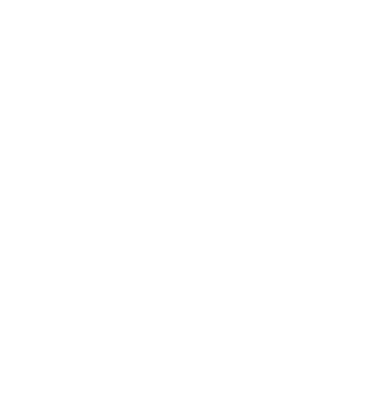
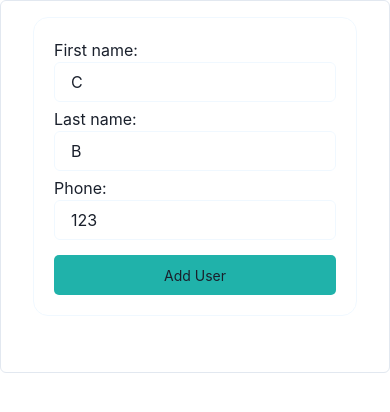
Before and after one commit to Devi-Harshan/work-porfolio, a React (Create React App) app: page /6 in a window 390 px wide. Before the commit this address had no page. Shown: the top 412 px of the page. Built offline with nearby package versions, Linux system fonts and the light colour scheme.

Commit message:
phone book

```diff
--- a/src/AppRoutes.js
+++ b/src/AppRoutes.js
@@ -7,6 +7,7 @@
 import { theme } from "./theme";
 import Counter from "./composites/Counter";
 import DependentDropDown from "./composites/DependentDropDown";
+import { Application } from "./composites/phoneBook";
 
 const AppRoutes = () => {
   return (
@@ -20,6 +21,7 @@
           <Route path="/3" element={<CardData />} />
           <Route path="/4" element={<Counter />} />
           <Route path="/5" element={<DependentDropDown />} />
+          <Route path="/6" element={<Application />} />
         </Routes>
       </BrowserRouter>
     </ChakraProvider>
--- a/src/MainPage.js
+++ b/src/MainPage.js
@@ -11,6 +11,10 @@
       <Button onClick={() => navigate("/3")}> Lazy Load Data and Modal </Button>
       <Button onClick={() => navigate("/4")}> Counter </Button>
       <Button onClick={() => navigate("/5")}> DependentDropDown </Button>
+      <Button onClick={() => navigate("/6")}>
+        {" "}
+        Parent Child Communication{" "}
+      </Button>
     </div>
   );
 };
--- /dev/null
+++ b/src/composites/phoneBook.jsx
@@ -0,0 +1,150 @@
+import React, { useState } from "react";
+import { Card, Input } from "@chakra-ui/react";
+const style = {
+  table: {
+    borderCollapse: "collapse",
+  },
+  tableCell: {
+    border: "1px solid gray",
+    margin: 0,
+    padding: "5px 10px",
+    width: "max-content",
+    minWidth: "150px",
+  },
+  form: {
+    container: {
+      padding: "20px",
+      border: "1px solid #F0F8FF",
+      borderRadius: "15px",
+      width: "max-content",
+      marginBottom: "40px",
+    },
+    inputs: {
+      marginBottom: "5px",
+    },
+    submitBtn: {
+      marginTop: "10px",
+      padding: "10px 15px",
+      border: "none",
+      backgroundColor: "lightseagreen",
+      fontSize: "14px",
+      borderRadius: "5px",
+    },
+  },
+};
+
+function PhoneBookForm(props) {
+  const initialObj = {
+    firstName: "C",
+    lastName: "B",
+    phone: "123",
+  };
+
+  const [user, setUser] = useState(initialObj);
+  const handleSubmit = (e) => {
+    if (!user.firstName || !user.lastName || !user.phone) return;
+    props.addUsers(user);
+    setUser(initialObj);
+  };
+
+  const handleChange = (e) => {
+    setUser({
+      ...user,
+      [e.target.name]: e.target.value,
+    });
+  };
+  return (
+    <Card
+      direction={{ base: "column", sm: "row" }}
+      overflow="hidden"
+      variant="outline"
+      align="center"
+      justifyContent={"center"}
+      padding={"1rem"}
+    >
+      <form
+        onSubmit={(e) => {
+          e.preventDefault();
+          handleSubmit();
+        }}
+        style={style.form.container}
+      >
+        <label>First name:</label>
+        <br />
+        <Input
+          style={style.form.inputs}
+          className="userFirstname"
+          name="firstName"
+          type="text"
+          value={user.firstName}
+          onChange={(e) => handleChange(e)}
+        />
+        <br />
+        <label>Last name:</label>
+        <br />
+        <Input
+          style={style.form.inputs}
+          className="userLastname"
+          name="lastName"
+          type="text"
+          value={user.lastName}
+          onChange={handleChange}
+        />
+        <br />
+        <label>Phone:</label>
+        <br />
+        <Input
+          style={style.form.inputs}
+          className="userPhone"
+          name="phone"
+          type="text"
+          value={user.phone}
+          onChange={handleChange}
+        />
+        <br />
+        <Input
+          style={style.form.submitBtn}
+          className="submitButton"
+          type="submit"
+          value="Add User"
+        />
+      </form>
+    </Card>
+  );
+}
+
+function InformationTable(props) {
+  console.log(props.users);
+  const x = props.users.sort((a, b) => a.lastName.localeCompare(b.lastName));
+  return (
+    <table style={style.table} className="informationTable">
+      <thead>
+        {x.length > 0 &&
+          x.map((e, i) => {
+            return (
+              <tr key={i}>
+                <th style={style.tableCell}>{e.firstName}</th>
+                <th style={style.tableCell}>{e.lastName}</th>
+                <th style={style.tableCell}>{e.phone}</th>
+              </tr>
+            );
+          })}
+      </thead>
+    </table>
+  );
+}
+
+export function Application(props) {
+  const userObj = [];
+  const [users, setUsers] = useState(userObj);
+
+  const addUsers = (user) => {
+    setUsers([...users, user]);
+  };
+  return (
+    <section>
+      <PhoneBookForm addUsers={addUsers} />
+      <InformationTable users={users} />
+    </section>
+  );
+}
```
